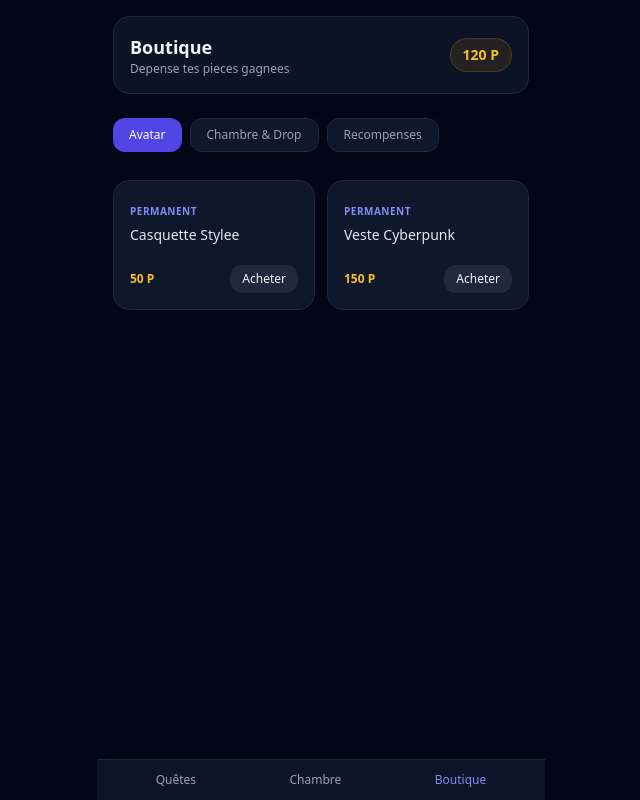
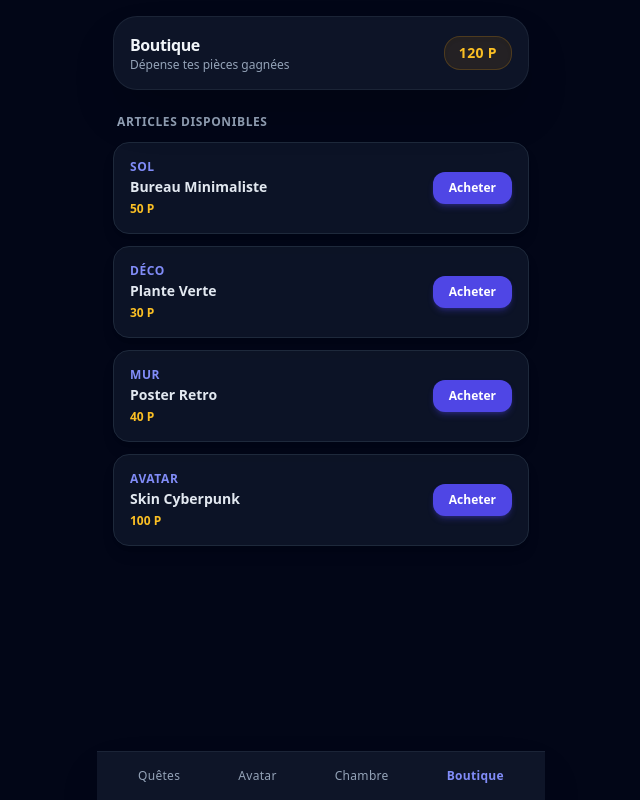
Before and after one commit to louismarembaud035-source/Questly.com, a Next.js app: page /shop in a window 1280 px wide. Shown: the whole page, without its empty margins (319-959 px from the left). Built offline with nearby package versions, Linux system fonts and the light colour scheme.

Commit message:
Update page.tsx

```diff
--- a/app/shop/page.tsx
+++ b/app/shop/page.tsx
@@ -2,115 +2,96 @@
 
 import React, { useState } from 'react';
 import Link from 'next/link';
+import { usePlayer } from '../context/PlayerContext';
 
 export default function ShopPage() {
-  const [coins, setCoins] = useState(120);
-  const [activeTab, setActiveTab] = useState('avatar');
+  const { coins, spendCoins } = usePlayer();
+  const [purchased, setPurchased] = useState<number[]>([]);
 
-  // Articles de la boutique
-  const [items, setItems] = useState([
-    { id: 1, name: 'Casquette Stylee', category: 'avatar', price: 50, type: 'Permanent' },
-    { id: 2, name: 'Veste Cyberpunk', category: 'avatar', price: 150, type: 'Permanent' },
-    { id: 3, name: 'Plante Verte Bureau', category: 'chambre', price: 80, type: 'Permanent' },
-    { id: 4, name: 'Setup Gaming RGB', category: 'chambre', price: 300, type: 'Permanent' },
-    { id: 5, name: 'Episode de Serie (1h)', category: 'recompense', price: 100, type: 'Recompense' },
-    { id: 6, name: 'Neon Rare Edition Limitee', category: 'drop', price: 200, type: 'Hebdomadaire' },
-  ]);
+  const shopItems = [
+    { id: 1, name: 'Bureau Minimaliste', price: 50, type: 'Sol' },
+    { id: 2, name: 'Plante Verte', price: 30, type: 'Déco' },
+    { id: 3, name: 'Poster Retro', price: 40, type: 'Mur' },
+    { id: 4, name: 'Skin Cyberpunk', price: 100, type: 'Avatar' },
+  ];
 
-  const buyItem = (price: number) => {
-    if (coins >= price) {
-      setCoins(prev => prev - price);
-      alert('Achat reussi !');
+  const buyItem = (id: number, price: number) => {
+    if (purchased.includes(id)) {
+      alert('Tu possèdes déjà cet objet !');
+      return;
+    }
+
+    const success = spendCoins(price);
+    if (success) {
+      setPurchased([...purchased, id]);
+      alert("Achat réussi ! L'objet a été ajouté à ton inventaire.");
     } else {
-      alert('Pas assez de pieces !');
+      alert('Pas assez de pièces ! Va accomplir des quêtes pour en gagner.');
     }
   };
 
-  const filteredItems = items.filter(item => {
-    if (activeTab === 'avatar') return item.category === 'avatar';
-    if (activeTab === 'chambre') return item.category === 'chambre' || item.category === 'drop';
-    if (activeTab === 'recompense') return item.category === 'recompense';
-    return true;
-  });
-
   return (
-    <main className="min-h-screen bg-slate-950 text-slate-100 p-4 pb-24 max-w-md mx-auto flex flex-col justify-between">
-
+    <main className="min-h-screen bg-slate-950 text-slate-100 p-4 pb-28 max-w-md mx-auto flex flex-col justify-between selection:bg-indigo-500 selection:text-white">
       <div>
-        {/* HEADER : Titre et Solde */}
-        <header className="flex justify-between items-center bg-slate-900/80 backdrop-blur-md p-4 rounded-2xl border border-slate-800 shadow-lg mb-6">
+        {/* HEADER */}
+        <header className="flex justify-between items-center bg-slate-900/90 backdrop-blur-xl p-4 rounded-3xl border border-slate-800/80 shadow-2xl mb-6">
           <div>
-            <h1 className="font-bold text-lg">Boutique</h1>
-            <p className="text-xs text-slate-400">Depense tes pieces gagnees</p>
+            <h1 className="font-bold text-base tracking-tight">Boutique</h1>
+            <p className="text-xs text-slate-400">Dépense tes pièces gagnées</p>
           </div>
-          <div className="flex items-center gap-1.5 bg-amber-500/10 border border-amber-500/20 px-3 py-1.5 rounded-full text-amber-400 font-bold text-sm">
-            <span>{coins} P</span>
+          <div className="bg-amber-500/10 border border-amber-500/20 px-3.5 py-1.5 rounded-2xl text-amber-400 font-bold text-sm tracking-wide shadow-inner">
+            {coins} P
           </div>
         </header>
 
-        {/* ONGLETS DE LA BOUTIQUE */}
-        <div className="flex gap-2 mb-6 overflow-x-auto pb-1">
-          <button
-            onClick={() => setActiveTab('avatar')}
-            className={`px-4 py-2 rounded-xl text-xs font-medium transition-all whitespace-nowrap ${
-              activeTab === 'avatar' ? 'bg-indigo-600 text-white' : 'bg-slate-900 text-slate-400 border border-slate-800'
-            }`}
-          >
-            Avatar
-          </button>
-          <button
-            onClick={() => setActiveTab('chambre')}
-            className={`px-4 py-2 rounded-xl text-xs font-medium transition-all whitespace-nowrap ${
-              activeTab === 'chambre' ? 'bg-indigo-600 text-white' : 'bg-slate-900 text-slate-400 border border-slate-800'
-            }`}
-          >
-            Chambre & Drop
-          </button>
-          <button
-            onClick={() => setActiveTab('recompense')}
-            className={`px-4 py-2 rounded-xl text-xs font-medium transition-all whitespace-nowrap ${
-              activeTab === 'recompense' ? 'bg-indigo-600 text-white' : 'bg-slate-900 text-slate-400 border border-slate-800'
-            }`}
-          >
-            Recompenses
-          </button>
-        </div>
+        {/* LISTE DES ARTICLES */}
+        <section className="space-y-3">
+          <h2 className="text-xs font-semibold text-slate-400 uppercase tracking-wider mb-2 px-1">Articles disponibles</h2>
 
-        {/* GRILLE DES ARTICLES */}
-        <div className="grid grid-cols-2 gap-3">
-          {filteredItems.map(item => (
-            <div key={item.id} className="bg-slate-900 border border-slate-800 p-4 rounded-2xl flex flex-col justify-between">
-              <div>
-                <span className="text-[10px] uppercase tracking-wider text-indigo-400 font-semibold">{item.type}</span>
-                <div className="font-medium text-sm text-slate-200 mt-1 mb-3">{item.name}</div>
-              </div>
-              <div className="flex items-center justify-between mt-2">
-                <span className="text-xs font-bold text-amber-400">{item.price} P</span>
+          {shopItems.map(item => {
+            const isOwned = purchased.includes(item.id);
+            return (
+              <div
+                key={item.id}
+                className="bg-slate-900/80 border border-slate-800 p-4 rounded-2xl flex items-center justify-between shadow-lg"
+              >
+                <div>
+                  <div className="text-xs text-indigo-400 font-bold uppercase tracking-wider">{item.type}</div>
+                  <div className="font-semibold text-sm text-slate-200 mt-0.5">{item.name}</div>
+                  <div className="text-amber-400 text-xs font-bold mt-1">{item.price} P</div>
+                </div>
                 <button
-                  onClick={() => buyItem(item.price)}
-                  className="bg-slate-800 hover:bg-indigo-600 text-xs px-3 py-1.5 rounded-xl font-medium transition-colors"
+                  onClick={() => buyItem(item.id, item.price)}
+                  disabled={isOwned}
+                  className={`px-4 py-2 rounded-xl text-xs font-semibold transition-all shadow-md ${
+                    isOwned
+                      ? 'bg-slate-800 text-slate-500 cursor-not-allowed border border-slate-700/50'
+                      : 'bg-indigo-600 hover:bg-indigo-500 text-white active:scale-95 shadow-indigo-600/30'
+                  }`}
                 >
-                  Acheter
+                  {isOwned ? 'Possédé' : 'Acheter'}
                 </button>
               </div>
-            </div>
-          ))}
-        </div>
+            );
+          })}
+        </section>
       </div>
 
-      {/* NAVIGATION DU BAS (App Shell) */}
-      <nav className="fixed bottom-0 left-0 right-0 bg-slate-900/90 backdrop-blur-lg border-t border-slate-800 p-3 max-w-md mx-auto flex justify-around items-center">
-        <Link href="/" className="flex flex-col items-center text-slate-400 hover:text-slate-200 text-xs font-medium transition-colors">
+      {/* NAVIGATION DU BAS */}
+      <nav className="fixed bottom-0 left-0 right-0 bg-slate-900/95 backdrop-blur-xl border-t border-slate-800/80 p-3 max-w-md mx-auto flex justify-around items-center shadow-2xl z-50">
+        <Link href="/" className="flex flex-col items-center text-slate-400 hover:text-slate-200 text-xs font-medium tracking-wide py-1 transition-colors">
           Quêtes
         </Link>
-        <Link href="/room" className="flex flex-col items-center text-slate-400 hover:text-slate-200 text-xs font-medium transition-colors">
+        <Link href="/avatar" className="flex flex-col items-center text-slate-400 hover:text-slate-200 text-xs font-medium tracking-wide py-1 transition-colors">
+          Avatar
+        </Link>
+        <Link href="/room" className="flex flex-col items-center text-slate-400 hover:text-slate-200 text-xs font-medium tracking-wide py-1 transition-colors">
           Chambre
         </Link>
-        <Link href="/shop" className="flex flex-col items-center text-indigo-400 text-xs font-medium">
+        <Link href="/shop" className="flex flex-col items-center text-indigo-400 text-xs font-semibold tracking-wide py-1">
           Boutique
         </Link>
       </nav>
-
     </main>
   );
 }
```
